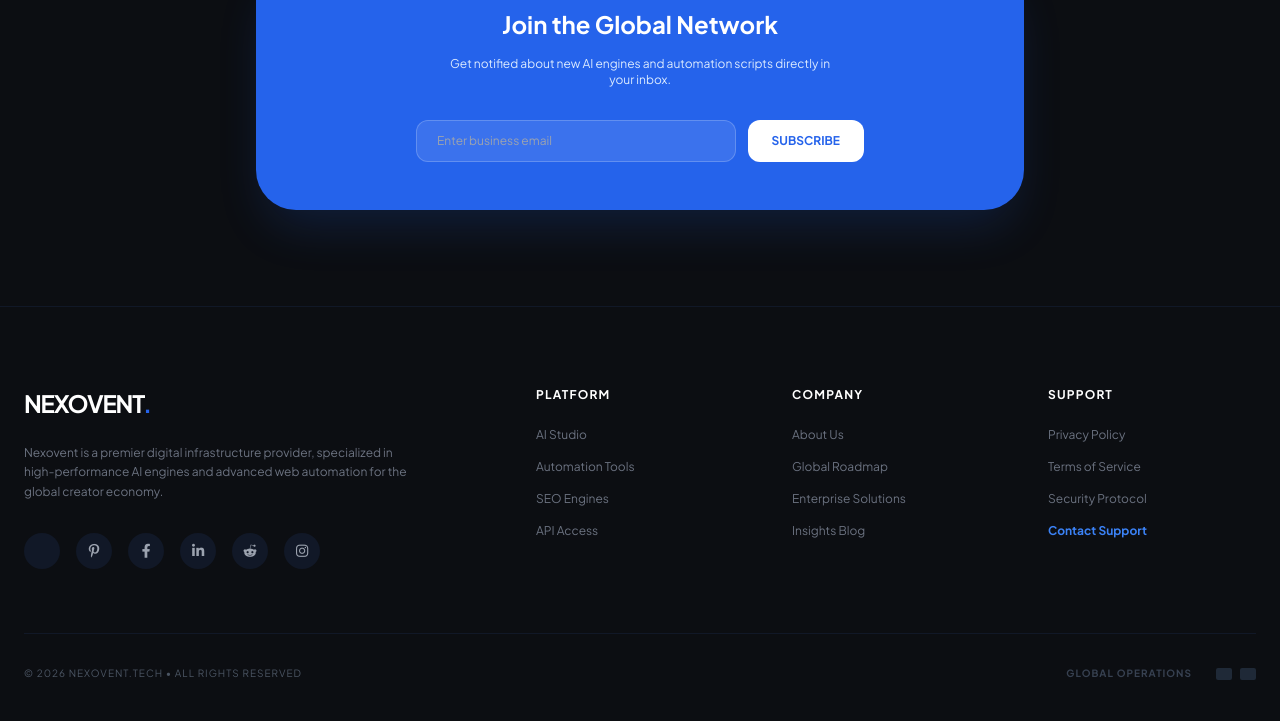
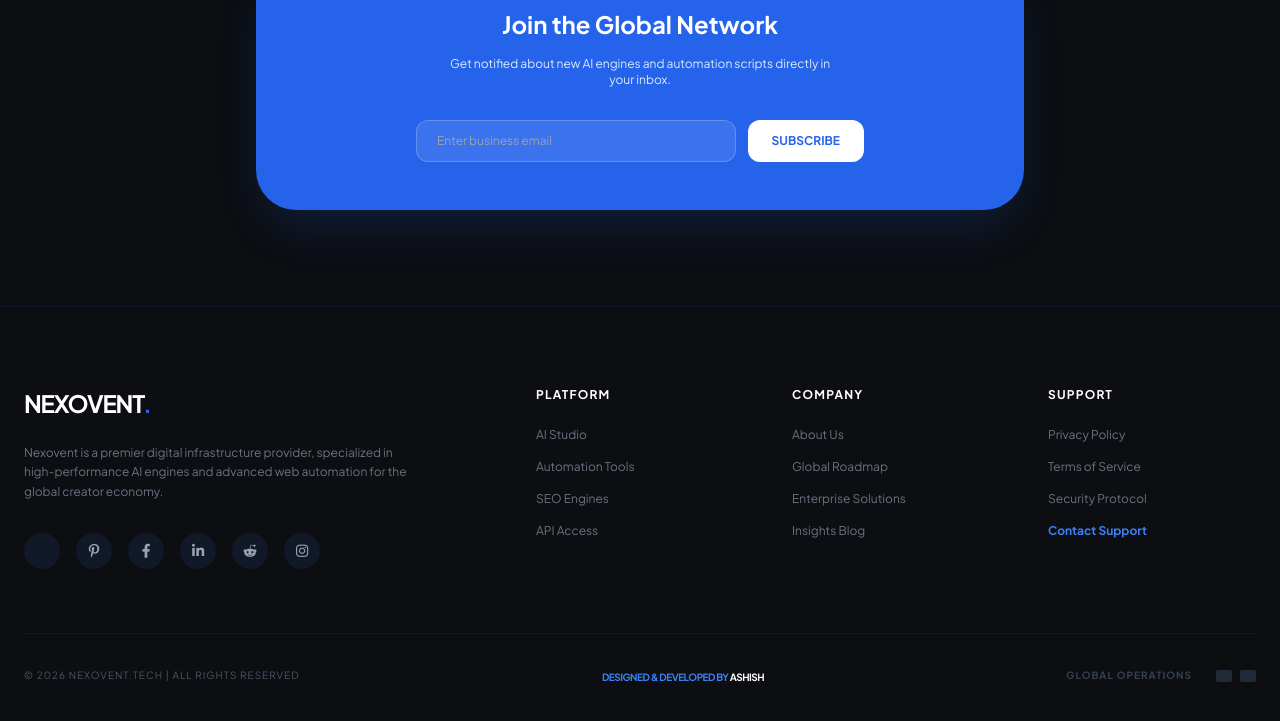
Before and after one commit to AshishVail/nexovent-site, a website: page index.html in a window 1280 px wide. Shown: the part 3420-4141 px from the top of the page. Drawn offline with nearby package versions, Linux system fonts and the light colour scheme.

Commit message:
Update index.html

```diff
--- a/index.html
+++ b/index.html
@@ -381,10 +381,13 @@
         </div>
 
         <div class="pt-8 border-t border-gray-900 flex flex-col md:flex-row justify-between items-center gap-6">
-            <div class="text-[10px] text-gray-600 font-medium uppercase tracking-widest">
-                © 2026 NEXOVENT.TECH • All Rights Reserved
-            </div>
-            <div class="flex items-center gap-6">
+            <p class="text-[10px] text-gray-600 font-medium uppercase tracking-widest">
+    © 2026 NEXOVENT.TECH | All Rights Reserved
+</p>
+<p class="text-blue-500 text-[10px] mt-1 font-bold uppercase tracking-tighter">
+    Designed & Developed by <span class="text-white">Ashish</span>
+</p>
+               <div class="flex items-center gap-6">
                 <span class="text-[10px] text-gray-700 font-bold uppercase tracking-widest">Global Operations</span>
                 <div class="flex gap-2">
                     <div class="w-4 h-3 bg-gray-800 rounded-sm"></div>
```
